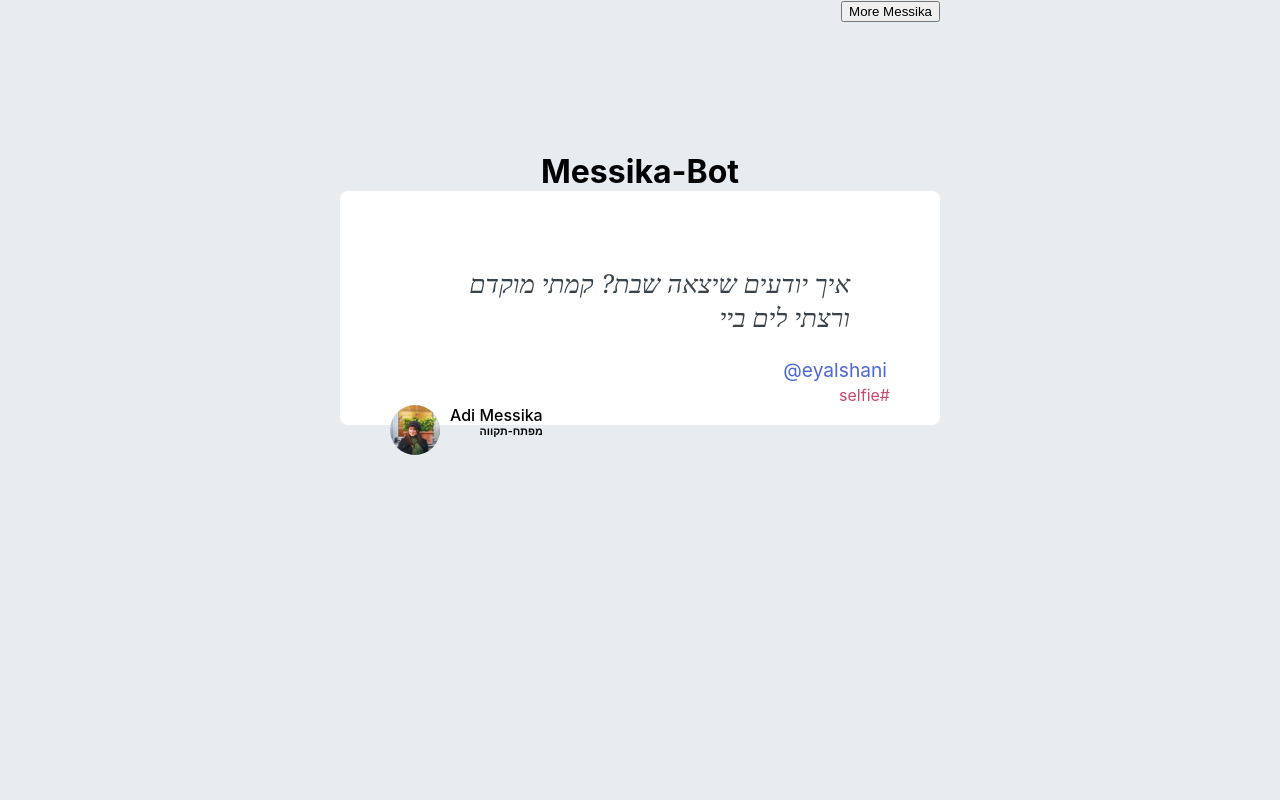
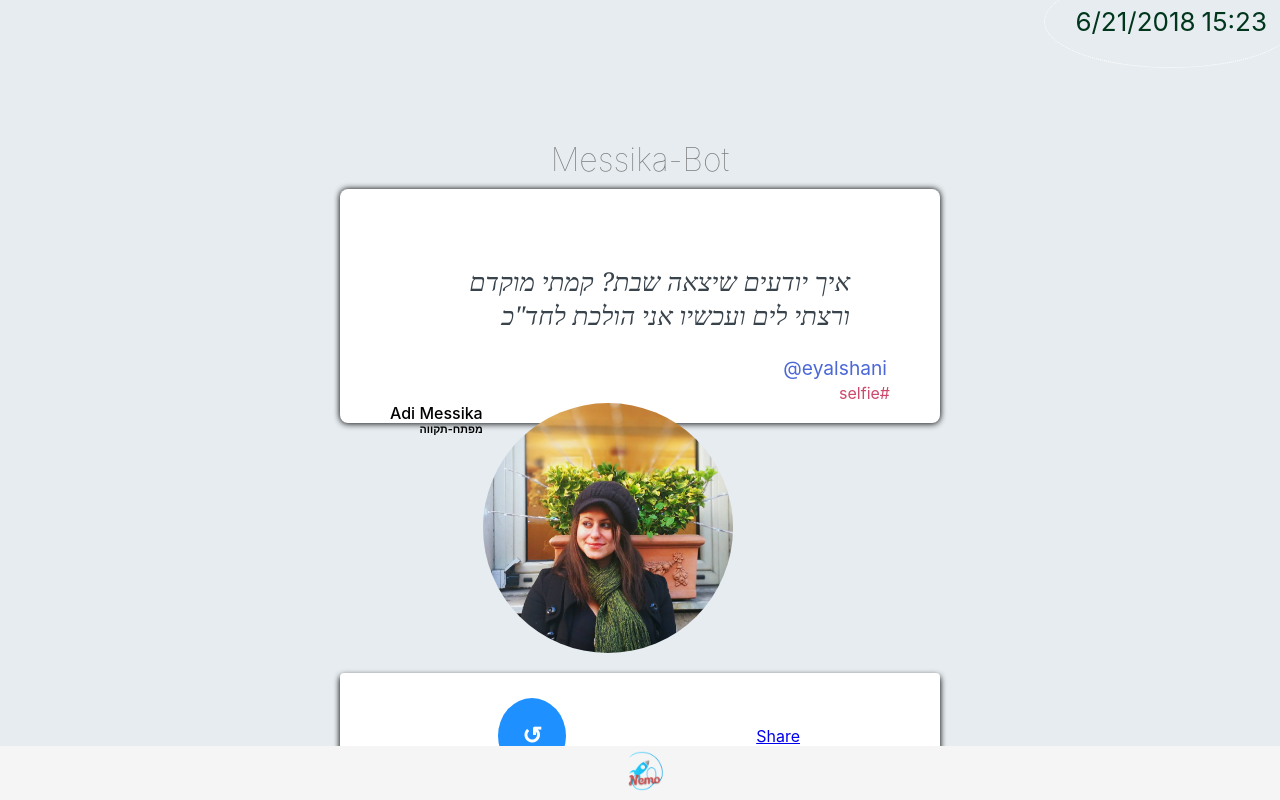
Before and after one commit to nemo369/messika, a browser extension: page index.html in a window 1280 px wide. Drawn offline with Linux system fonts and the light colour scheme.

Commit message:
add more features

```diff
--- a/css/style.css
+++ b/css/style.css
@@ -37,6 +37,7 @@ main {
     max-width: 600px;
     margin: 0 auto;
     text-align: right;
+
 }
 
 .quote {
@@ -45,6 +46,8 @@ main {
     padding: 50px;
         padding-bottom: 50px;
     padding-bottom: 20px;
+    box-shadow: 0 3px 6px rgba(0, 0, 0, 0.16), 0 0 6px
+
 }
 
 .quote blockquote {
@@ -62,14 +65,20 @@ main {
     display: flex;
     flex-direction: row-reverse
 }
-.media img {
+.main img {
     float: left;
-    margin-right: 10px;
-    width: 50px;
-    height: 50px;
+    width: 250px;
+    height: 250px;
     border-radius: 100%;
 }
-
+.media::after{
+    content: '';
+    clear: both;
+}
+.main::after{
+    content: '';
+    clear: both;
+}
 .titles{
     display: flex;
     flex-direction: column;
@@ -91,4 +100,51 @@ main {
 h1{
     text-align: center;
     margin-top: 130px;
+    padding: 10px;
+    font-weight: 100;
+		color: #777;
 }
+.share{
+    margin-top:250px;
+    display: flex;
+    justify-content: space-around;
+    align-items: center;
+    padding: 10px 20px;
+    border-radius: 4px;
+    background-color: white;
+    padding: 20px;
+    box-shadow: 0 3px 6px rgba(0, 0, 0, 0.16), 0 3px 6px
+}
+.fb-share-button{
+    padding: 1em;
+
+}
+
+ button{
+    font-size: 1.5em;
+    font-weight: bold;
+    color: white;
+    background: dodgerblue;
+    padding: 1em;
+    border-radius: 50%;
+    border: none;
+    align-self: center;
+    margin: 5px 50%;
+    cursor: pointer;
+}
+
+footer{
+    display: flex;
+    position: fixed;
+    bottom: 0;
+    justify-content: space-around;
+    align-items: center;
+    background: whitesmoke;
+    width: 100%;
+    height: auto;
+    padding: 5px;
+}
+footer img{
+    width: 10%;
+    position: relative;
+}
--- a/index.html
+++ b/index.html
@@ -5,13 +5,20 @@
     <title>new Tab</title>
   </head>
   <body>
+<div id="fb-root"></div>
+<script>(function(d, s, id) {
+    var js, fjs = d.getElementsByTagName(s)[0];
+    if (d.getElementById(id)) return;
+    js = d.createElement(s); js.id = id;
+    js.src = 'https://connect.facebook.net/en_US/sdk.js#xfbml=1&version=v2.12';
+    fjs.parentNode.insertBefore(js, fjs);
+}(document, 'script', 'facebook-jssdk'));</script>
 <div id="app">
     <div class="date-wrpaer">
         <p class="date">{{date}}</p>
         <p class="time">{{time}}</p>
     </div>
-    <main>
-        <button @click="genrateQuote">More Messika</button>
+    <main class="main">
         <h1>Messika-Bot</h1>
         <section class="quote">
             <blockquote>{{quote.main}}</blockquote>
@@ -22,10 +29,19 @@
                     <p>Adi Messika</p>
                     <h6>{{title}}</h6>
                 </div>
-                <img :src="img" alt="Adi Messika">
             </div>
+            <img :src="img" alt="Adi Messika">
         </section>
+        <div class="share">
+              <div> <button @click="restart">↺</button></div>
+            <div class="fb-share-button" data-href="https://nemo369.github.io/messika/"
+                                    data-layout="button" data-size="large" data-mobile-iframe="true">
+                                    <a target="_blank" href="https://www.facebook.com/sharer/sharer.php?u=https%3A%2F%2Fnemo369.github.io%2Fmessika%2F&amp;src=sdkpreparse" class="fb-xfbml-parse-ignore">Share</a></div>
+        </div>
     </main>
+    <footer>
+        <a href="https://nemo369.github.io/naaman/"><img src="tab-icon.png" /></a>
+    </footer>
 </div>
 
     <script src="lib/vue.js"></script>
--- a/js/main.js
+++ b/js/main.js
@@ -24,12 +24,17 @@ new Vue({
       let titles = ['גדלה בפתח-תקווה','למדה מדעי הדשא','מפתח-תקווה','מעריצה מספר 1 של מסי','מנהלת סושיאל','יודעת לספר בדיחות על דתיים']
       return titles[Math.floor(Math.random()*(titles.length))]
     },
+    restart(){
+      this.genrateQuote()
+      this.img = `img/messika-${Math.floor(Math.random() *5)}.jpg`
+      this.title= this.getTitle()
+    },
     genrateQuote(){
-      const openWord = ['יושבים?: קבלו, ','יאללה, ',' ,יו יו יו','הופה','הנה זה בא - ','איך יודעים שיצאה שבת?']
+      const openWord = ['יושבים?: קבלו, ','יאללה, ',' יו יו יו','הופה','הנה זה בא - ','איך יודעים שיצאה שבת?']
       const activity = [
         'קמתי מוקדם ורצתי לים',
         'חזיתי בשקיעה היפה של פתח תקווה',
-        ' הזמינו אותי למסיבת טבע',
+        'הזמינו אותי למסיבת טבע',
         'מצאתי חתול בגינה',
         'נזכרתי שאני גרה בפלונרטין, הפתח תקווה, של תל-אביב',
         'כתבתי תוכן וסושיאל ',
@@ -44,7 +49,7 @@ new Vue({
         'וקיבלתי מלא לייקים',
         'ובגלל זה אני חוזרת להורים בפתח-תקווה',
         'אז כתבתי, ערכתי, הפקתי וביימתי מערכון על זה',
-        'ביי'
+        'ועכשיו אני הולכת לחד"כ'
       ]
 
       const famousPerson = ['mor_chen','meir_adoni','chef_haim_cohen','eyalshani','יהודהלוי','אקליפטוס'];
```
